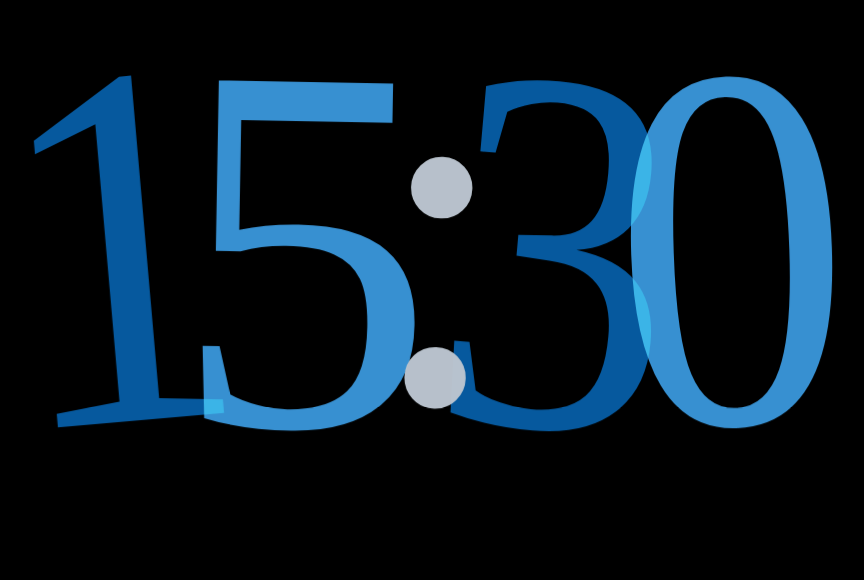
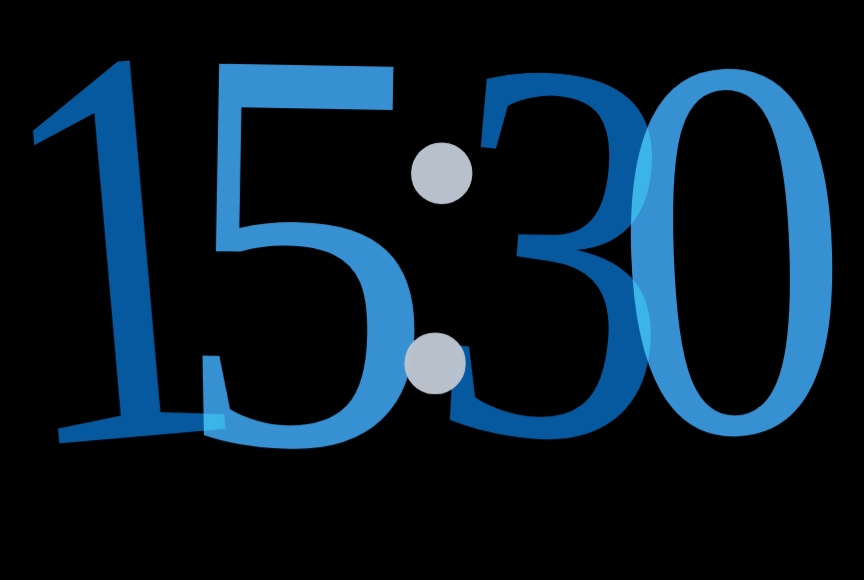
Before and after one commit to Fu-XDU/StandBy-Web, a Vue app: page / in a window 1280 px wide. Shown: the part 580-1160 px from the top of the page, without its empty margins (215-1079 px from the left). Built offline with nearby package versions, Linux system fonts and the light colour scheme; a web font is replaced by a local one.

Commit message:
Lengthen the clock digits

```diff
--- a/src/components/Float.vue
+++ b/src/components/Float.vue
@@ -195,14 +195,14 @@ onBeforeUnmount(() => {
 
 .digit-0 {
   color: var(--color-0);
-  transform: rotate(-5deg) scaleY(1.1);
+  transform: rotate(-5deg) scaleY(1.2);
   z-index: 0;
 }
 
 .digit-1 {
   color: var(--color-1);
   font-size: 41vw;
-  transform: rotate(1deg);
+  transform: rotate(1deg) scaleY(1.1);
   z-index: 1;
   mix-blend-mode: screen;
 }
@@ -210,20 +210,20 @@ onBeforeUnmount(() => {
 .colon {
   color: var(--color-colon);
   z-index: 2;
-  transform: translateY(-3vh) scale(1.1) rotate(2deg);
+  transform: translateY(-3vw) scale(1.1) rotate(2deg);
   opacity: 0.98;
   /*backdrop-filter: blur(10px);*/
 }
 
 .digit-2 {
   color: var(--color-2);
-  transform: rotate(5deg) scaleY(1.1);
+  transform: rotate(5deg) scaleY(1.15);
   z-index: 0;
 }
 
 .digit-3 {
   color: var(--color-3);
-  transform: rotate(-2deg) scaleY(1.1);
+  transform: rotate(-2deg) scaleY(1.15);
   z-index: 1;
   mix-blend-mode: screen;
 }
```
